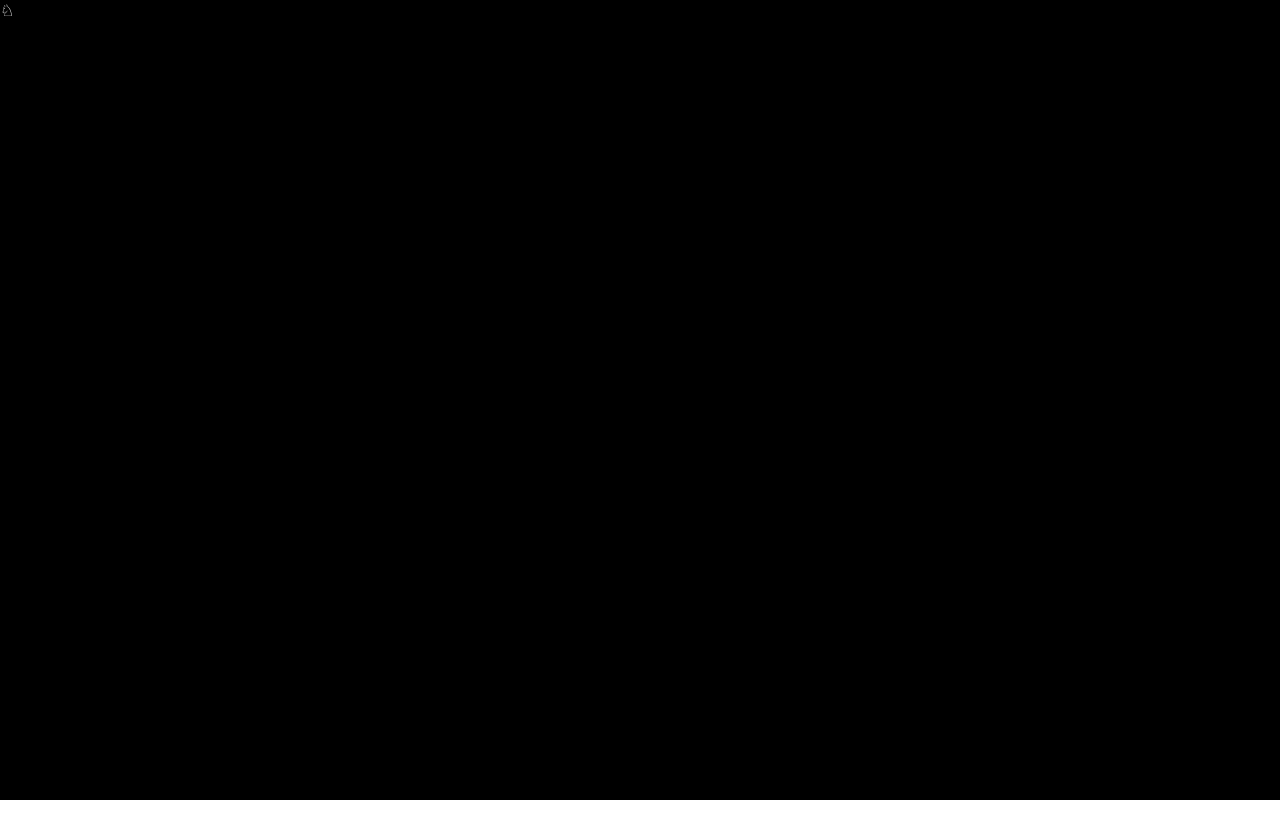
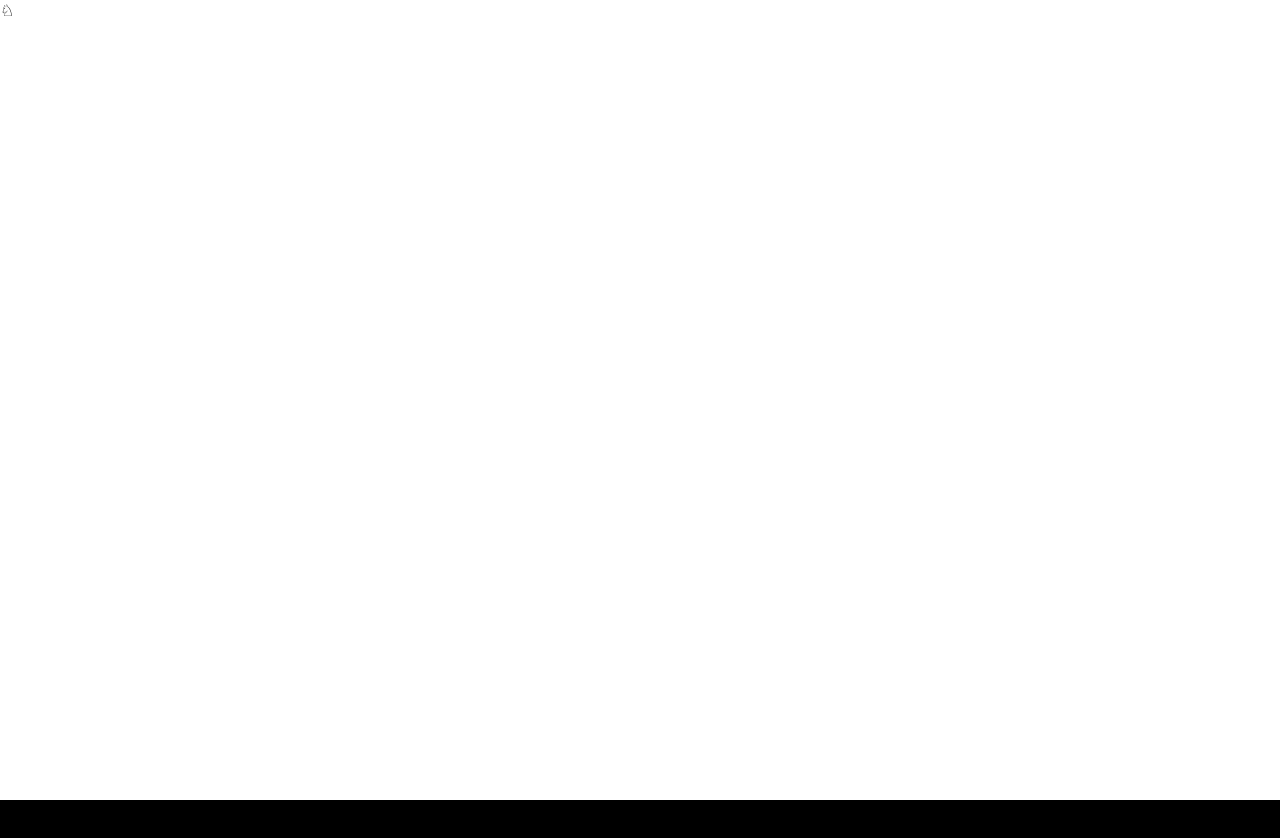
Before and after one commit to laststance/react-testing-library-react-dnd-chessboard-example, a React (Create React App) app: page / in a window 1280 px wide. Shown: the top 838 px of the page. Before the commit the page ends 800 px from the top, so only its background shows below. Built offline with nearby package versions, Linux system fonts and the light colour scheme.

Commit message:
renderSquere

```diff
--- /dev/null
+++ b/src/Board.tsx
@@ -0,0 +1,32 @@
+import React from 'react'
+import Square from './Square'
+import Knight from './Knight'
+
+interface Props {
+  knightPosition: number[]
+}
+
+const Board: React.FC<Props> = function Board({ knightPosition }) {
+  return (
+    <div
+      style={{
+        width: '100%',
+        height: '100%',
+      }}
+    >
+      {renderSquare(0, 0, knightPosition)}
+      {renderSquare(1, 0, knightPosition)}
+      {renderSquare(2, 0, knightPosition)}
+    </div>
+  )
+}
+
+function renderSquare(x: number, y: number, [knightX, knightY]: number[]) {
+  const black = (x + y) % 2 === 1
+  const isKnightHere = knightX === x && knightY === y
+  const piece = isKnightHere ? <Knight /> : null
+
+  return <Square black={black}>{piece}</Square>
+}
+
+export default Board
--- a/src/index.tsx
+++ b/src/index.tsx
@@ -1,15 +1,13 @@
 import React from 'react'
 import ReactDOM from 'react-dom'
 import './index.css'
-import Knight from './Knight'
-import Square from './Square'
+import Board from './Board'
+
 import * as serviceWorker from './serviceWorker'
 
 ReactDOM.render(
   <React.StrictMode>
-    <Square black>
-      <Knight />
-    </Square>
+    <Board knightPosition={[0, 0]} />
   </React.StrictMode>,
   document.getElementById('root')
 )
```
